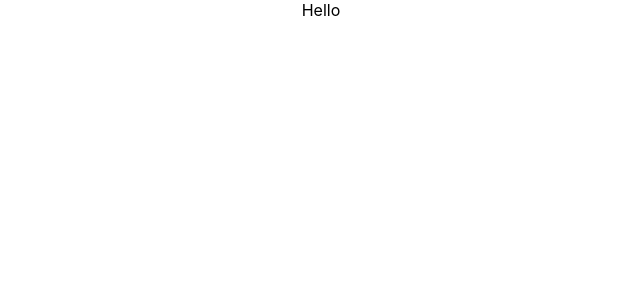
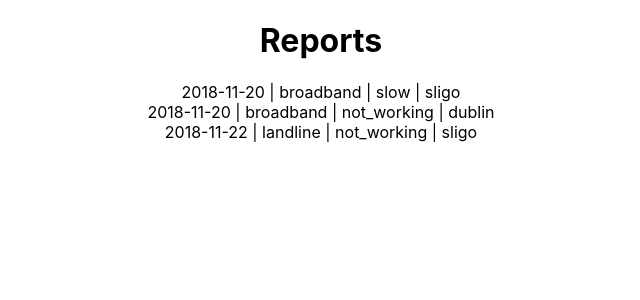
Before and after one commit to eimutis22/React-CRUD, a React (Create React App) app: page / in a window 1280 px wide. Shown: the top 300 px of the page, without its empty margins (319-959 px from the left). Built offline with nearby package versions, Linux system fonts and the light colour scheme.

Commit message:
CRUD - GET

```diff
--- a/src/App.js
+++ b/src/App.js
@@ -1,11 +1,68 @@
 import React, { Component } from 'react';
 import './App.css';
 
+const reports = [
+  {
+    id: 1,
+    timestamp: '2018-11-20',
+    product: 'broadband',
+    issue: 'slow',
+    town: 'sligo',
+    caller_phone_number: null
+  },
+  {
+    id: 2,
+    timestamp: '2018-11-20',
+    product: 'broadband',
+    issue: 'not_working',
+    town: 'dublin',
+    caller_phone_number: null
+  },
+  {
+    id: 3,
+    timestamp: '2018-11-22',
+    product: 'landline',
+    issue: 'not_working',
+    town: 'sligo',
+    caller_phone_number: null
+  },
+];
+
+localStorage.setItem('reports', JSON.stringify(reports));
+
 class App extends Component {
+
+  constructor(props) {
+    super(props);
+
+    this.state = {
+      reports: []
+    };
+  }
+
+  componentWillMount() {
+    this.getReports();
+  }
+
+  getReports() {
+    const localReports = JSON.parse(localStorage.getItem('reports'));
+    this.state.reports = localReports;
+    console.log('Reports: ', this.state.reports);
+  }
+
   render() {
     return (
       <div className="App">
-        Hello
+        <h1>Reports</h1>
+        {
+          this.state.reports.map(report => {
+            return(
+              <div key={report.id}>
+                <span>{report.timestamp}</span> | <span>{report.product}</span> | <span>{report.issue}</span> | <span>{report.town}</span>
+              </div>
+            );
+          })
+        }
       </div>
     );
   }
```
